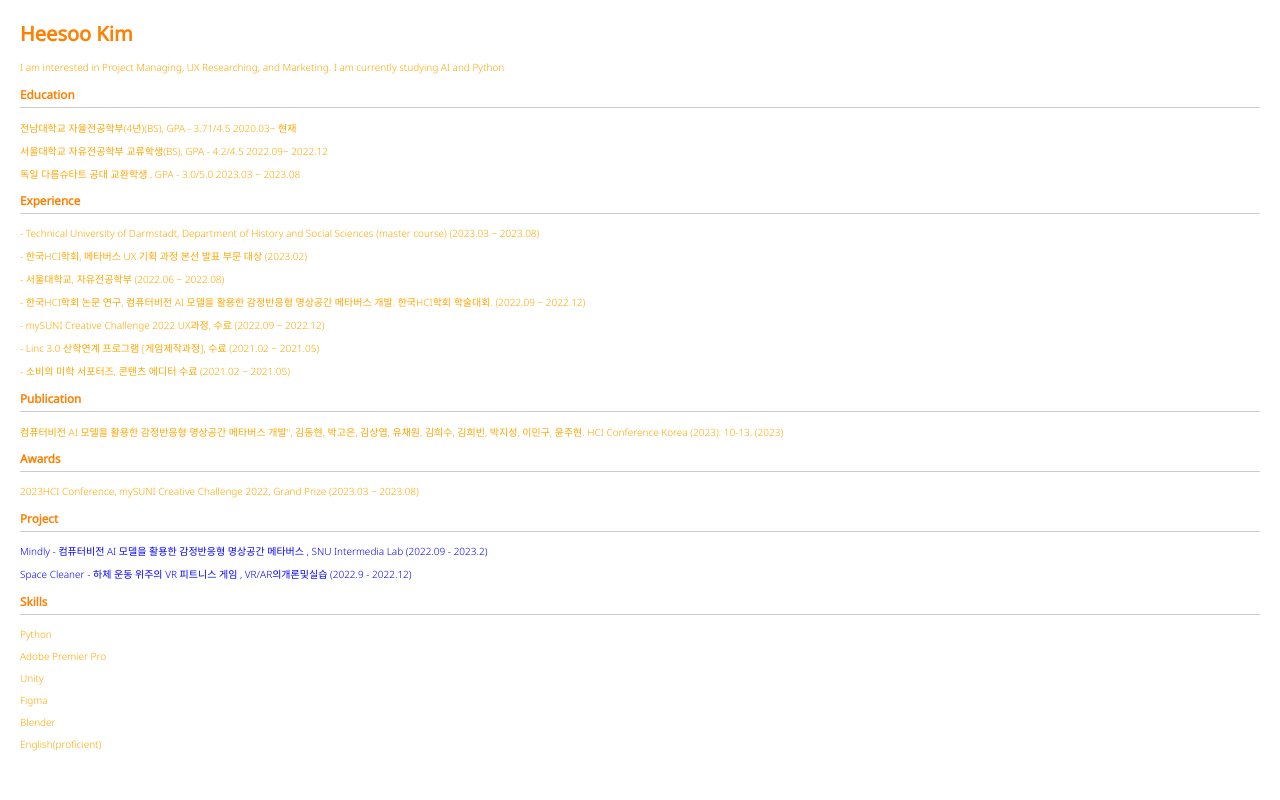
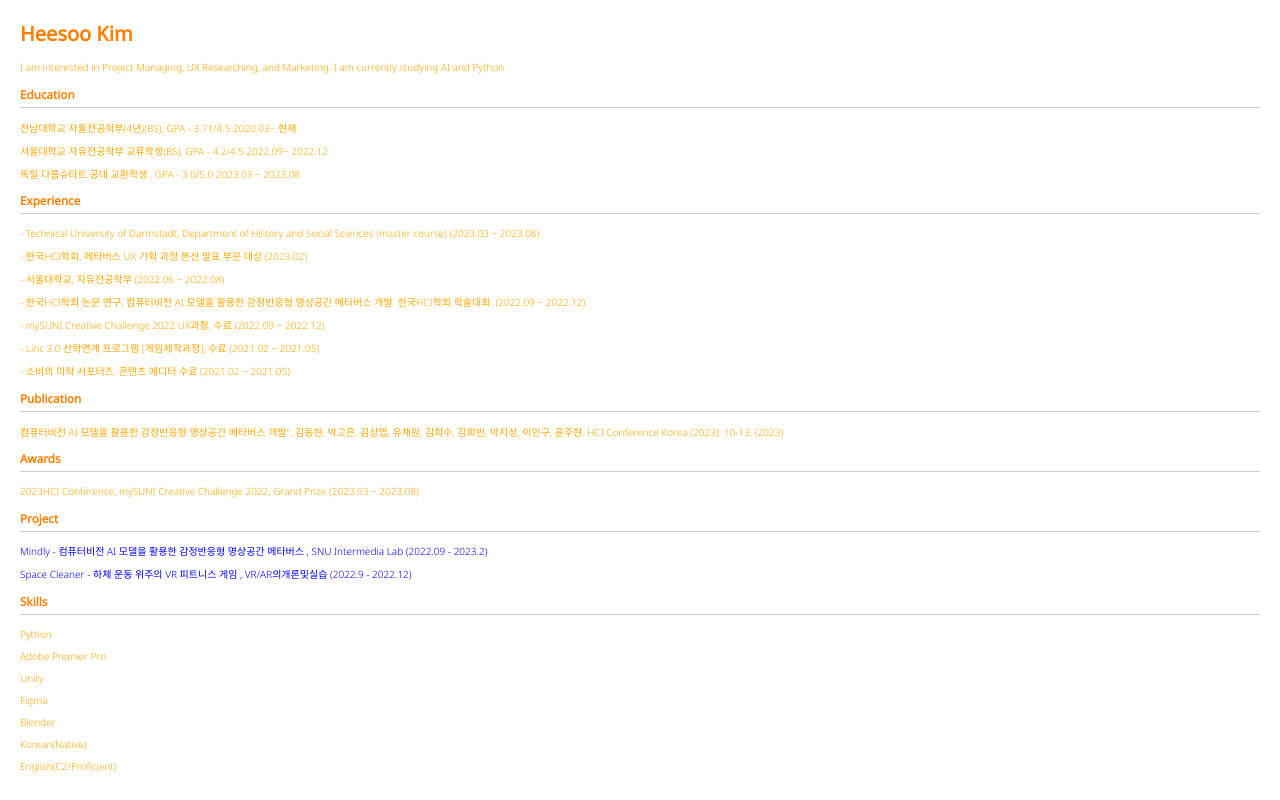
Before and after one commit to tunacokecan/CV2023_1, a plain HTML site: page index.html in a window 1280 px wide. Drawn offline with Linux system fonts and the light colour scheme.

Commit message:
Update index.html

```diff
--- a/index.html
+++ b/index.html
@@ -121,7 +121,9 @@
 
             <li>Blender</li>
 
-            <li>English(proficient)</li>
+            <li>Korean(Native)</li>
+
+            <li>English(C2/Proficient)</li>
 
 
         </ul>
```
